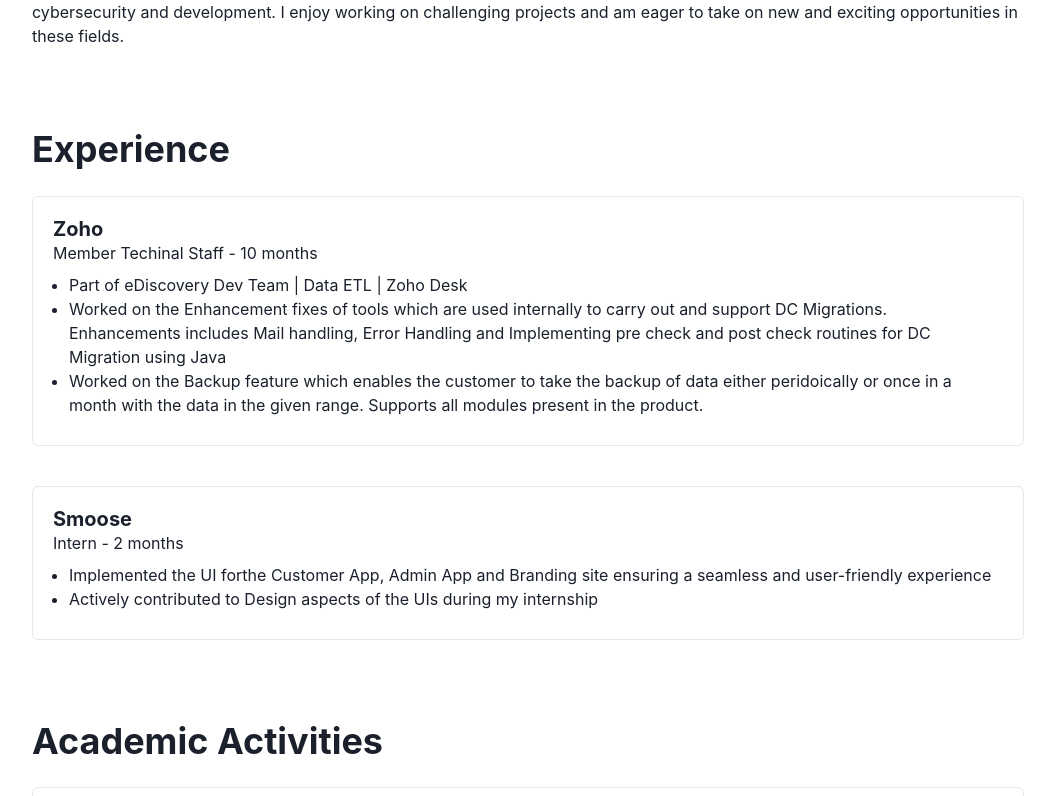
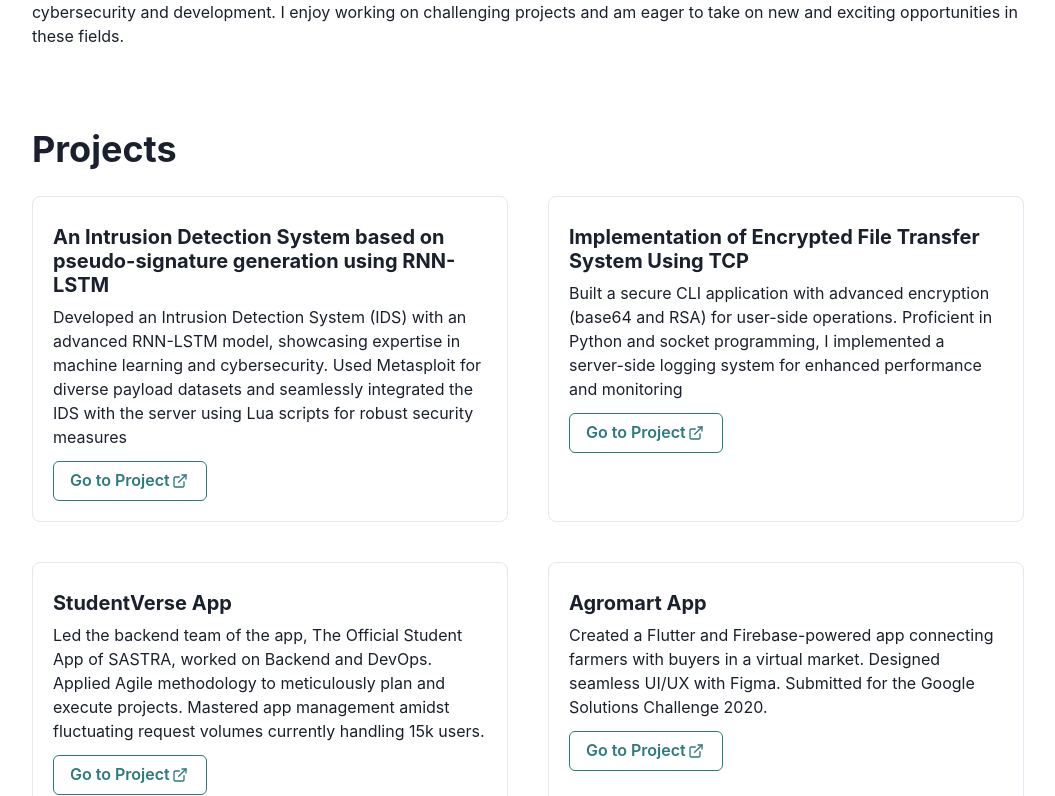
Before and after one commit to ShyamSunder149/portfolio-site, a React (Create React App) app: page / in a window 1280 px wide. Shown: the part 584-1380 px from the top of the page, without its empty margins (112-1167 px from the left). Built offline with nearby package versions, Linux system fonts and the light colour scheme.

Commit message:
latest changes

```diff
--- a/src/App.js
+++ b/src/App.js
@@ -3,22 +3,16 @@
 import Header from './components/header';
 import About from './components/about';
 import Social from './components/social';
-import Skills from './components/skills';
-import Academic from './components/academic';
-import Experience from './components/experience';
 import Project from './components/project';
 import Resume from './components/resume';
 
 function App() {
   return (
-    <div className="App">
+    <div className="App" style={{cursor:"🚀"}}>
       <header className="App-header">
         <Header/>
         <Home/>
         <About/>
-        {/* <Skills/> */}
-        <Experience/>
-        <Academic/>
         <Project/>
         <Resume/>
         <Social/>
```
